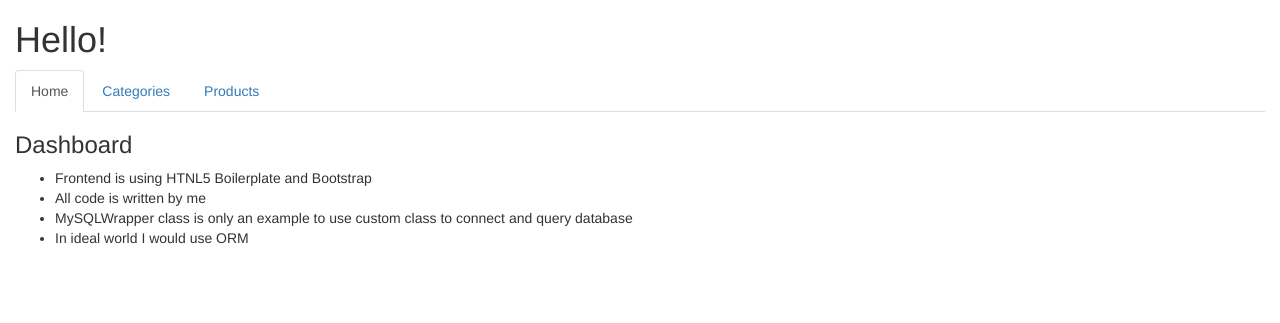
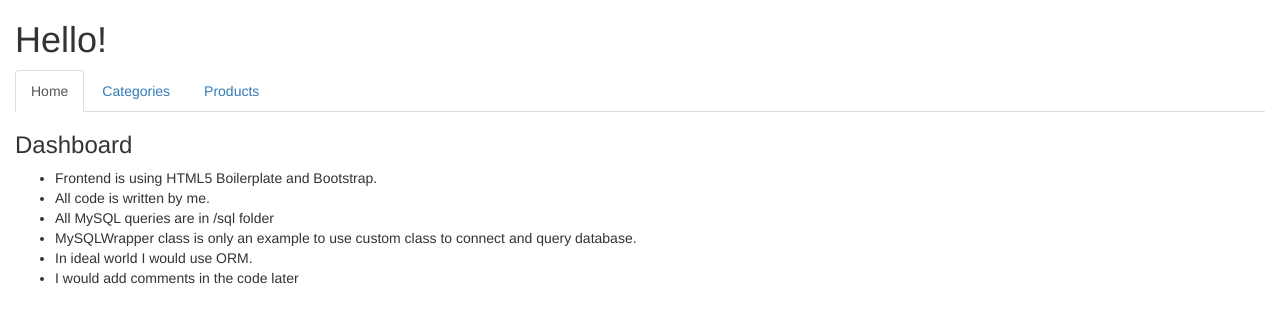
Before and after one commit to mslepko/products-list, a PHP site: page / in a window 1280 px wide. Shown: the top 323 px of the page. Run offline with PHP 8.4, Linux system fonts and the light colour scheme; some libraries are stand-ins or nearby versions.

Commit message:
Fixed HTML typo and added item about writing comments

```diff
--- a/app/views/dashboard.php
+++ b/app/views/dashboard.php
@@ -1,8 +1,10 @@
 <h3>Dashboard</h3>
 
 <ul>
-    <li>Frontend is using HTNL5 Boilerplate and Bootstrap</li>
-    <li>All code is written by me</li>
-    <li>MySQLWrapper class is only an example to use custom class to connect and query database</li>
-    <li>In ideal world I would use ORM</li>
+    <li>Frontend is using HTML5 Boilerplate and Bootstrap.</li>
+    <li>All code is written by me.</li>
+    <li>All MySQL queries are in /sql folder</li>
+    <li>MySQLWrapper class is only an example to use custom class to connect and query database.</li>
+    <li>In ideal world I would use ORM.</li>
+    <li>I would add comments in the code later</li>
 </ul>
```
